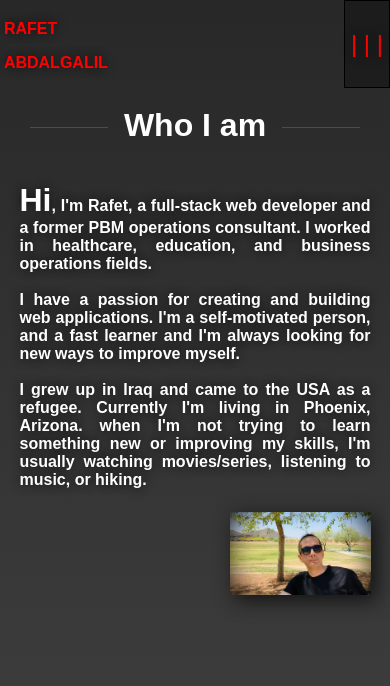
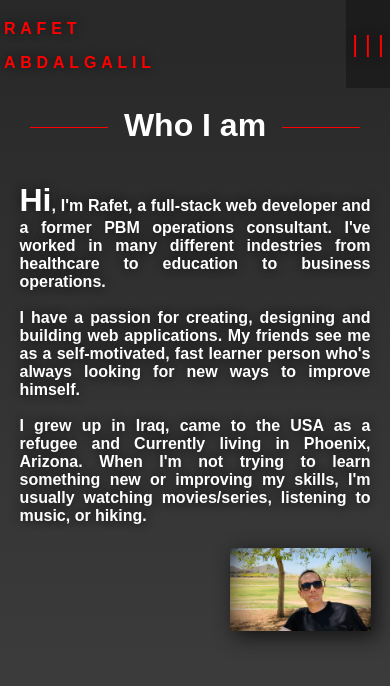
Before and after one commit to RafetAbd/portfolio-2022, a React (Create React App) app: page /aboutme in a window 390 px wide. Shown: the top 686 px of the page. Built offline with nearby package versions, Linux system fonts and the light colour scheme.

Commit message:
modified about me

```diff
--- a/src/components/aboutMe/AboutMe.js
+++ b/src/components/aboutMe/AboutMe.js
@@ -21,9 +21,9 @@ const AboutMe = () => {
                     animate={{ opacity: 1 }}
                     transition={{ delay: 1, duration: 1.5 }}
                     >
-                        <span className="hi-span">Hi</span>, I'm Rafet, a full-stack web developer and a former PBM operations consultant. I worked in healthcare, education, and business operations fields.<br /><br />
-                        I have a passion for creating and building web applications. I'm a self-motivated person, and a fast learner and I'm always looking for new ways to improve myself.<br /><br />
-                        I grew up in Iraq and came to the USA as a refugee. Currently I'm living in Phoenix, Arizona. when I'm not trying to learn something new or improving my skills, I'm usually watching movies/series, listening to music, or hiking.
+                        <span className="hi-span">Hi</span>, I'm Rafet, a full-stack web developer and a former PBM operations consultant. I've worked in many different indestries from healthcare to education to business operations.<br /><br />
+                        I have a passion for creating, designing and building web applications. My friends see me as a self-motivated, fast learner person who's always looking for new ways to improve himself.<br /><br />
+                        I grew up in Iraq, came to the USA as a refugee and Currently living in Phoenix, Arizona. When I'm not trying to learn something new or improving my skills, I'm usually watching movies/series, listening to music, or hiking.
                     </motion.p>
                     <motion.img src='/IMG_5966.jpeg' alt="rafet" className="rafet-img"
                     initial={{ opacity: 0 }}
--- a/src/components/aboutMe/aboutMe.css
+++ b/src/components/aboutMe/aboutMe.css
@@ -10,7 +10,7 @@
     font-size: 1.2em;
     font-weight: bold;
     text-shadow: #121212 0px 0px 10px;
-    text-align: justify;
+    /* text-align: justify; */
 }
 
 .texts-div {
--- a/src/components/home/home.css
+++ b/src/components/home/home.css
@@ -86,11 +86,15 @@ video {
 @media screen and (max-width: 700px) {
     .others-home-div > p {
         font-size: 1.5em;
-        padding-left: 1%;
+        padding-left: 5%;
     }
 
     .homepage-single-link  {
         font-size: 1em;
         padding: 5%;
     }
+
+    .home-contents-div {
+        background-color:transparent
+    }
 }
--- a/src/components/navbar/navbar.css
+++ b/src/components/navbar/navbar.css
@@ -55,7 +55,7 @@
     .btn {
         position: relative;
         display: block;
-        border: hwb(0 0% 100%) 1px solid;
+        border: none;
         padding-top: 2%;
         padding-bottom: 2%;
     }
@@ -74,11 +74,12 @@
         padding-top: 5%;
         padding-bottom: 5%;
         background-color: rgba(18, 18, 18, 0.324);
-        font-size: 1.5em;
+        font-size: 1.2em;
+
     }
 
     .logo-link > p {
-        letter-spacing: 0;
+        letter-spacing: 0.3em;
 
     }
 }
--- a/src/components/projects/projects.css
+++ b/src/components/projects/projects.css
@@ -85,5 +85,10 @@ hr {
 
     .single-project-title {
         font-size: 1.5em;
+        text-align: center;
+    }
+
+    .single-project-text {
+        text-align: justify;
     }
 }
```
